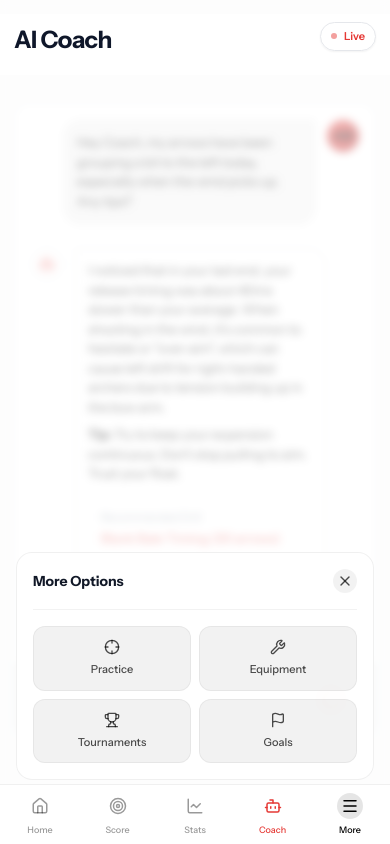
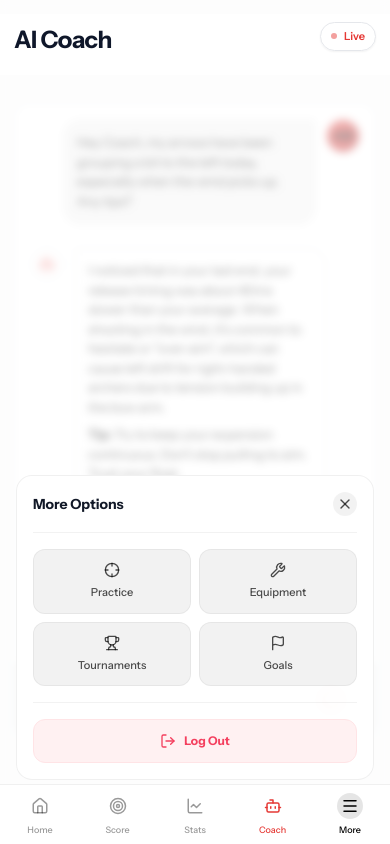
Before and after one commit to sudaaher74-ctrl/siddhi, a Next.js app in the folder frontend/: page /ai-coach in a window 390 px wide. Both pictures are taken after a click on the button "More". Built offline with nearby package versions, Linux system fonts and the light colour scheme.

Commit message:
fix: restore usePathname import in MobileNav

```diff
--- a/frontend/components/MobileNav.tsx
+++ b/frontend/components/MobileNav.tsx
@@ -3,11 +3,17 @@
 import React, { useState } from "react";
 import Link from "next/link";
 import { usePathname } from "next/navigation";
-import { Home, Target, LineChart, Bot, Menu, X, Crosshair, Wrench, Trophy, Flag } from "lucide-react";
+import { Home, Target, LineChart, Bot, Menu, X, Crosshair, Wrench, Trophy, Flag, LogOut } from "lucide-react";
+import Cookies from "js-cookie";
 
 export default function MobileNav() {
   const pathname = usePathname();
   const [menuOpen, setMenuOpen] = useState(false);
+
+  const handleLogout = () => {
+    Cookies.remove("token");
+    window.location.href = "/login";
+  };
 
   const mainNav = [
     { label: "Home", href: "/", icon: Home },
@@ -59,6 +65,15 @@ export default function MobileNav() {
               );
             })}
           </div>
+          <div className="mt-4 pt-4 border-t border-black/5">
+            <button
+              onClick={handleLogout}
+              className="flex w-full items-center justify-center gap-2 p-3 rounded-xl bg-rose-50 border border-rose-100 text-rose-500 hover:bg-rose-100 transition-colors"
+            >
+              <LogOut className="w-4 h-4" />
+              <span className="text-[12px] font-bold">Log Out</span>
+            </button>
+          </div>
         </div>
       </div>
 
```
